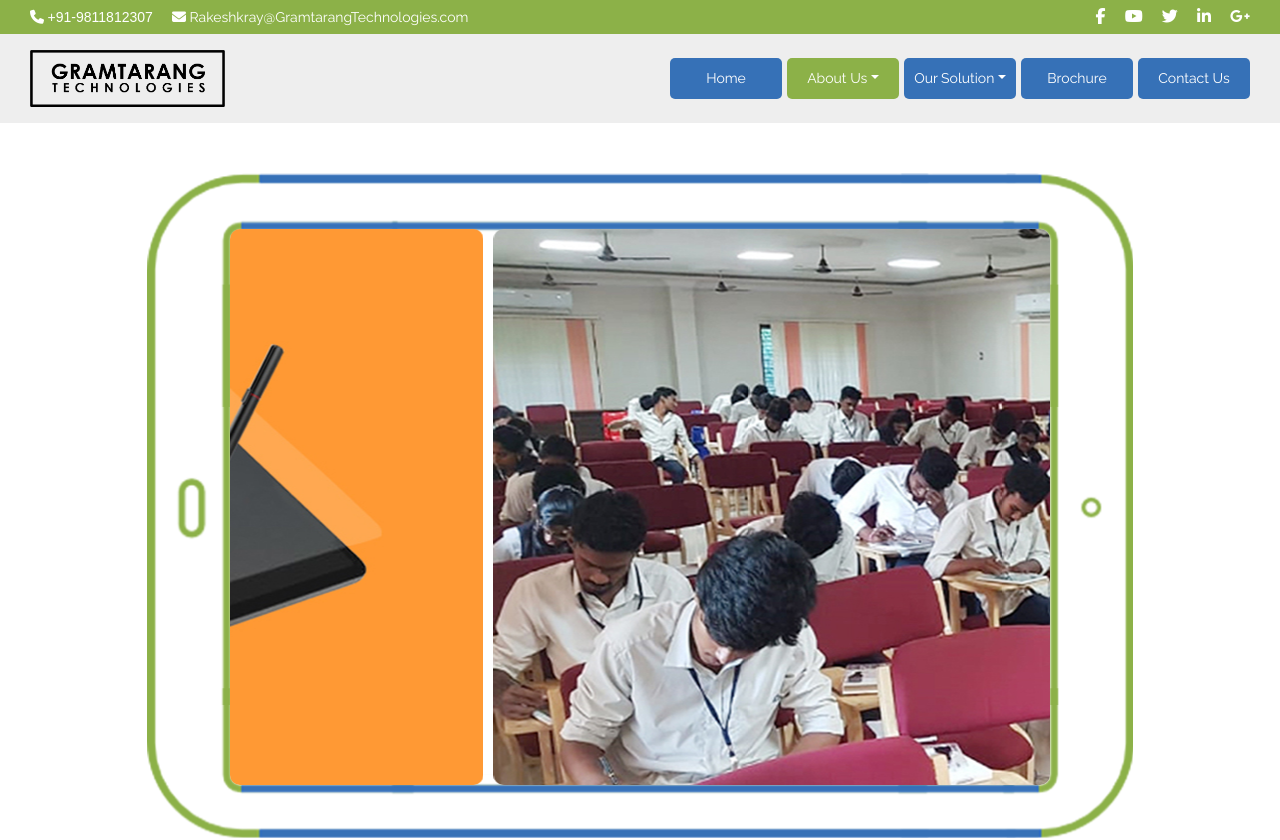
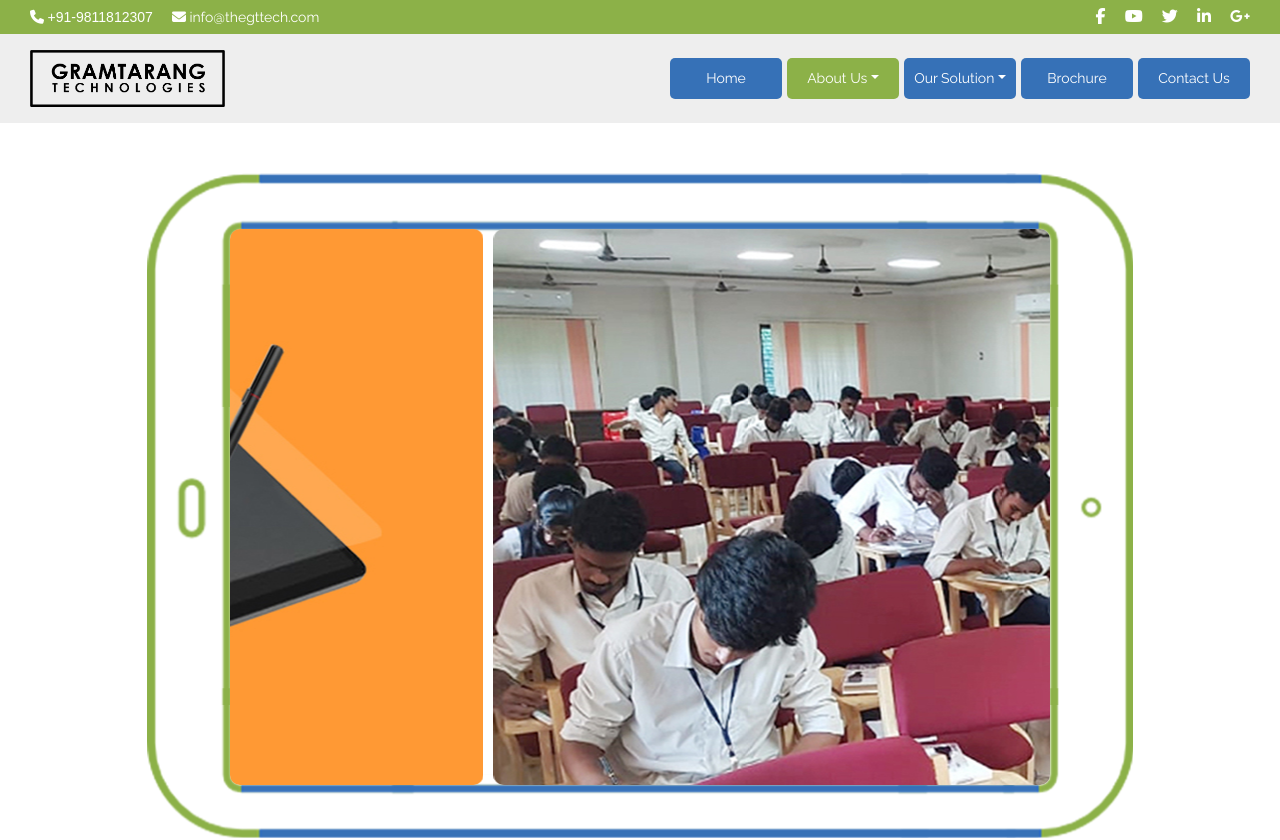
Before and after one commit to RakeshKRay/exam, a plain HTML site: page index.html in a window 1280 px wide. Shown: the top 840 px of the page. Drawn offline with nearby package versions, Linux system fonts and the light colour scheme; a web font is replaced by a local one.

Commit message:
email update

```diff
--- a/header.html
+++ b/header.html
@@ -5,7 +5,7 @@
                 <div class="fl_left">
                     <ul class="nospace">
                         <li><i class="fa fa-phone rgtspace-5"></i>&nbsp;<a href="tel:+91-9811812307">+91-9811812307</a></li>
-                        <li><i class="fa fa-envelope rgtspace-5"></i>&nbsp;Rakeshkray@GramtarangTechnologies.com</li>
+                        <li><i class="fa fa-envelope rgtspace-5"></i>&nbsp;info@thegttech.com</li>
                     </ul>
                 </div>
             </div>
```
